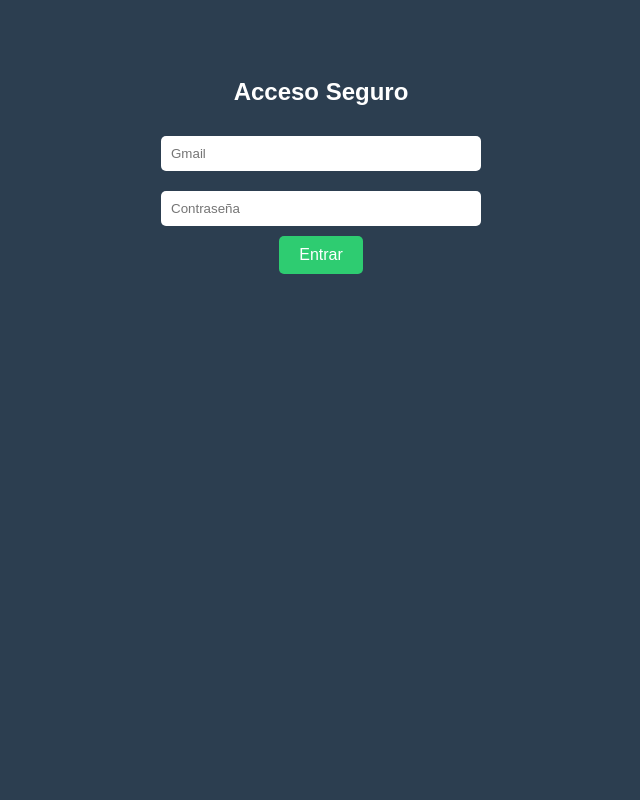
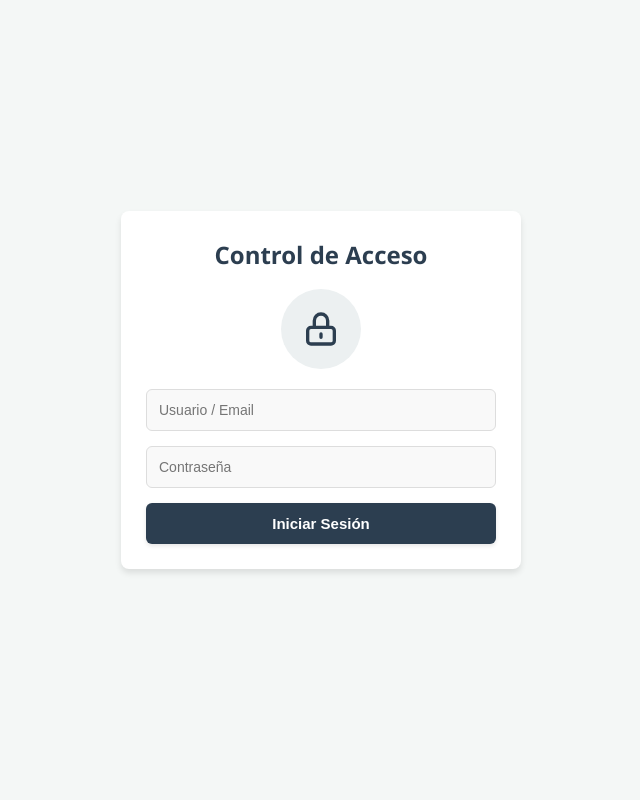
Before and after one commit to markelbugallo/rpi-access-control, a Flask app: page / in a window 1280 px wide. Shown: the whole page, without its empty margins (319-959 px from the left). Run offline with Flask 3, Linux system fonts and the light colour scheme.

Commit message:
html actualizados y css creado

```diff
--- /dev/null
+++ b/static/style.css
@@ -0,0 +1,227 @@
+/* =========================================
+   1. VARIABLES Y RESET GENERAL
+   ========================================= */
+:root {
+    --primary-color: #2c3e50; /* Azul oscuro corporativo */
+    --accent-color: #3498db;  /* Azul brillante */
+    --success-color: #2ecc71; /* Verde */
+    --danger-color: #e74c3c;  /* Rojo */
+    --warning-color: #f39c12; /* Amarillo/Naranja */
+    --bg-color: #f4f7f6;      /* Fondo gris suave */
+    --card-bg: #ffffff;       /* Fondo blanco tarjetas */
+    --text-color: #333;
+    --text-muted: #95a5a6;
+    --shadow: 0 4px 6px rgba(0,0,0,0.1);
+}
+
+* { margin: 0; padding: 0; box-sizing: border-box; }
+
+body {
+    font-family: 'Segoe UI', Tahoma, Geneva, Verdana, sans-serif;
+    background-color: var(--bg-color);
+    color: var(--text-color);
+    line-height: 1.6;
+    padding-top: 70px; /* Espacio reservado para el Navbar fijo */
+}
+
+a { text-decoration: none; color: inherit; transition: opacity 0.2s; }
+ul { list-style: none; }
+
+/* =========================================
+   2. NAVBAR (BARRA DE NAVEGACIÓN)
+   ========================================= */
+.navbar {
+    background-color: var(--primary-color);
+    color: white;
+    padding: 0 2rem;
+    height: 60px;
+    display: flex;
+    align-items: center;
+    justify-content: space-between;
+    position: fixed;
+    top: 0;
+    width: 100%;
+    z-index: 1000;
+    box-shadow: 0 2px 5px rgba(0,0,0,0.2);
+}
+
+.navbar .logo { font-size: 1.5rem; font-weight: bold; letter-spacing: 1px; }
+
+.nav-links { display: flex; align-items: center; gap: 20px; }
+
+.nav-links a {
+    color: #ecf0f1;
+    font-weight: 500;
+    padding: 8px 12px;
+    border-radius: 4px;
+}
+
+.nav-links a:hover { background-color: rgba(255,255,255,0.1); }
+.nav-links a.active { text-decoration: underline; }
+
+.logout-btn { background: var(--danger-color); padding: 5px 15px !important; border-radius: 4px; }
+.logout-btn:hover { background: #c0392b !important; }
+
+/* =========================================
+   3. LAYOUT Y TARJETAS (CARDS)
+   ========================================= */
+.container {
+    max-width: 1100px;
+    margin: 20px auto;
+    padding: 0 20px;
+}
+
+.card {
+    background: var(--card-bg);
+    padding: 25px;
+    border-radius: 8px;
+    box-shadow: var(--shadow);
+    margin-bottom: 20px;
+}
+
+h1, h2, h3 { color: var(--primary-color); margin-bottom: 15px; }
+
+/* =========================================
+   4. ELEMENTOS DE FORMULARIO
+   ========================================= */
+input[type="text"], input[type="email"], input[type="password"] {
+    width: 100%;
+    padding: 12px;
+    margin-bottom: 15px;
+    border: 1px solid #ddd;
+    border-radius: 6px;
+    background: #f9f9f9;
+    font-size: 14px;
+}
+input:focus { outline: none; border-color: var(--accent-color); background: white; }
+
+/* Formulario en línea (para Admin) */
+.form-row { display: flex; gap: 10px; flex-wrap: wrap; }
+.form-row input { flex: 1; margin-bottom: 0; }
+.form-inline { display: inline-block; }
+
+/* =========================================
+   5. BOTONES
+   ========================================= */
+button, .btn {
+    padding: 12px 20px;
+    border: none;
+    border-radius: 6px;
+    cursor: pointer;
+    font-size: 15px;
+    font-weight: 600;
+    transition: all 0.3s ease;
+    display: inline-block;
+    color: white;
+    text-align: center;
+    box-shadow: 0 2px 4px rgba(0,0,0,0.1);
+}
+
+button:hover { transform: translateY(-2px); box-shadow: 0 4px 8px rgba(0,0,0,0.2); opacity: 0.95; }
+button:active { transform: translateY(0); }
+
+/* Variantes de botones */
+.btn-primary { background-color: var(--primary-color); width: 100%; }
+.btn-open { background-color: var(--success-color); }
+.btn-close { background-color: var(--danger-color); }
+.btn-warn { background-color: var(--warning-color); color: white; }
+.btn-info { background-color: var(--primary-color); }
+.btn-dark { background-color: #34495e; }
+.btn-del { background-color: var(--danger-color); padding: 6px 12px; font-size: 13px; }
+
+/* Grupo de botones en Dashboard */
+.controls-group { display: flex; gap: 10px; flex-wrap: wrap; margin-bottom: 20px; }
+
+/* =========================================
+   6. DASHBOARD (GRID Y ESTADOS)
+   ========================================= */
+.status-grid {
+    display: grid;
+    grid-template-columns: repeat(auto-fit, minmax(250px, 1fr));
+    gap: 20px;
+    margin-bottom: 30px;
+}
+
+.status-box {
+    padding: 25px;
+    border-radius: 8px;
+    color: white;
+    text-align: center;
+    box-shadow: var(--shadow);
+    display: flex;
+    flex-direction: column;
+    justify-content: center;
+    min-height: 140px;
+}
+
+.status-box h3 { color: rgba(255,255,255,0.8); font-size: 0.9rem; text-transform: uppercase; margin-bottom: 10px; }
+.status-box h2 { color: white; font-size: 1.8rem; margin: 0; }
+
+/* Colores de estado dinámicos */
+.bg-red { background: var(--danger-color); }
+.bg-green { background: var(--success-color); }
+.bg-blue { background: var(--accent-color); }
+.bg-yellow { background: var(--warning-color); color: #333 !important; } /* Texto oscuro para contraste */
+.bg-yellow h2, .bg-yellow h3 { color: #333 !important; }
+.bg-orange { background: #e67e22; animation: blink 1s infinite; }
+.bg-grey { background: #95a5a6; }
+.bg-dark { background: #34495e; }
+
+@keyframes blink { 50% { opacity: 0.7; } }
+
+/* =========================================
+   7. TABLAS
+   ========================================= */
+.table-responsive { overflow-x: auto; }
+
+table { width: 100%; border-collapse: collapse; margin-top: 10px; min-width: 600px; }
+th { background-color: var(--primary-color); color: white; padding: 15px; text-align: left; }
+td { padding: 12px 15px; border-bottom: 1px solid #eee; color: var(--text-color); }
+tr:last-child td { border-bottom: none; }
+tr:hover { background-color: #f8f9fa; }
+
+/* Estilos de texto para tablas */
+.text-admin { color: var(--warning-color); font-weight: bold; text-transform: uppercase; }
+.text-system { color: #7f8c8d; font-style: italic; text-transform: uppercase; }
+.text-security { color: var(--success-color); font-weight: 500; }
+.text-muted { color: var(--text-muted); font-style: italic; }
+.font-bold { font-weight: bold; }
+
+/* =========================================
+   8. LOGIN PAGE ESPECÍFICO
+   ========================================= */
+body.login-page {
+    padding-top: 0;
+    display: flex;
+    align-items: center;
+    justify-content: center;
+    height: 100vh;
+}
+
+.login-card {
+    width: 100%;
+    max-width: 400px;
+    text-align: center;
+}
+
+.login-icon {
+    width: 80px;
+    height: 80px;
+    background: #ecf0f1;
+    border-radius: 50%;
+    margin: 0 auto 20px;
+    display: flex;
+    align-items: center;
+    justify-content: center;
+}
+
+.login-icon svg { width: 40px; height: 40px; color: var(--primary-color); }
+
+.error-msg {
+    color: var(--danger-color);
+    background: #fce4e4;
+    padding: 10px;
+    border-radius: 4px;
+    margin-bottom: 15px;
+    display: none;
+}
--- a/templates/login.html
+++ b/templates/login.html
@@ -1,39 +1,36 @@
 <!DOCTYPE html>
-<html>
+<html lang="es">
 <head>
-    <title>Login RPi</title>
+    <meta charset="UTF-8">
+    <title>Acceso Seguro</title>
     <meta name="viewport" content="width=device-width, initial-scale=1">
-    <style>
-        body { font-family: sans-serif; text-align: center; padding: 50px; background: #2c3e50; color: white;}
-        input { padding: 10px; margin: 10px; width: 80%; max-width: 300px; border-radius: 5px; border: none;}
-        button { padding: 10px 20px; background: #2ecc71; color: white; border: none; border-radius: 5px; cursor: pointer; font-size: 16px;}
-        .error { color: #e74c3c; font-weight: bold; background: white; padding: 10px; border-radius: 5px; display: none; margin-bottom: 15px;}
-    </style>
+    <link rel="stylesheet" href="{{ url_for('static', filename='style.css') }}">
 </head>
-<body>
-    <h2>Acceso Seguro</h2>
+<body class="login-page">
 
-    <div id="mensaje-error" class="error"></div>
+    <div class="card login-card">
+        <h2>Control de Acceso</h2>
 
-    <form onsubmit="hacerLogin(event)">
-        <input type="email" id="email" name="email" placeholder="Gmail" required><br>
-        <input type="password" id="password" name="password" placeholder="Contraseña" required><br>
-        <button type="submit">Entrar</button>
-    </form>
+        <div class="login-icon">
+            <svg fill="none" stroke="currentColor" viewBox="0 0 24 24"><path stroke-linecap="round" stroke-linejoin="round" stroke-width="2" d="M12 15v2m-6 4h12a2 2 0 002-2v-6a2 2 0 00-2-2H6a2 2 0 00-2 2v6a2 2 0 002 2zm10-10V7a4 4 0 00-8 0v4h8z"></path></svg>
+        </div>
+
+        <div id="mensaje-error" class="error-msg"></div>
+
+        <form onsubmit="hacerLogin(event)">
+            <input type="email" id="email" name="email" placeholder="Usuario / Email" required>
+            <input type="password" id="password" name="password" placeholder="Contraseña" required>
+            <button type="submit" class="btn btn-primary">Iniciar Sesión</button>
+        </form>
+    </div>
 
     <script>
         async function hacerLogin(event) {
-            event.preventDefault(); // Evita que se recargue la página
-
-            // Ahora esto funcionará porque los inputs tienen ID
-            const emailElement = document.getElementById('email');
-            const passwordElement = document.getElementById('password');
+            event.preventDefault();
+            const email = document.getElementById('email').value;
+            const password = document.getElementById('password').value;
             const errorBox = document.getElementById('mensaje-error');
 
-            const email = emailElement.value;
-            const password = passwordElement.value;
-
-            // Limpiamos errores previos
             errorBox.style.display = 'none';
 
             try {
@@ -42,21 +39,17 @@
                     headers: {'Content-Type': 'application/json'},
                     body: JSON.stringify({ email: email, password: password })
                 });
-
                 const data = await response.json();
 
                 if (data.status === 'ok') {
-                    // ¡ÉXITO! Redirigimos al dashboard
-                    window.location.href = '/dashboard';
+                    window.location.href = '/index';
                 } else {
-                    // ERROR: Mostramos el mensaje
                     errorBox.innerText = data.message || "Credenciales incorrectas";
-                    errorBox.style.display = "block";
+                    errorBox.style.display = 'block';
                 }
             } catch (e) {
-                console.error(e);
-                errorBox.innerText = "Error de conexión con la Raspberry Pi";
-                errorBox.style.display = "block";
+                errorBox.innerText = "Error de conexión";
+                errorBox.style.display = 'block';
             }
         }
     </script>
--- a/web.py
+++ b/web.py
@@ -38,7 +38,7 @@ def registrar_evento(usuario_id, accion):
 @app.route('/', methods=['GET', 'POST'])
 def login():
     if 'user' in session:
-        return redirect(url_for('dashboard'))
+        return redirect(url_for('index'))
 
     # Si no esta logeado, mostramos el formulario de login
     return render_template('login.html')
@@ -73,21 +73,21 @@ def logout():
     session.clear()
     return redirect(url_for('login'))
 
-# DASHBOARD PRINCIPAL
-@app.route('/dashboard')
-def dashboard():
+# PAGINA PRINCIPAL (index)
+@app.route('/index')
+def index():
     if 'user' not in session:
         return redirect(url_for('login'))
 
     es_admin = (session.get('permiso') == 1)
-    return render_template('dashboard.html', user=session['user'], es_admin=es_admin)
+    return render_template('index.html', user=session['user'], es_admin=es_admin)
 
 
 # RUTAS ADMIN
 @app.route('/admin/usuarios', methods=['GET', 'POST'])
 def admin_usuarios():
     # Protección: Solo admin (permiso 1)
-    if session.get('permiso') != 1: return redirect(url_for('dashboard'))
+    if session.get('permiso') != 1: return redirect(url_for('index'))
 
     conn = get_db_connection()
 
@@ -123,7 +123,7 @@ def admin_usuarios():
 
 @app.route('/admin/historial')
 def admin_historial():
-    if session.get('permiso') != 1: return redirect(url_for('dashboard'))
+    if session.get('permiso') != 1: return redirect(url_for('index'))
 
     conn = get_db_connection()
 
```
Also changed, not shown: templates/admin_historial.html (+34 -15 lines), templates/admin_usuarios.html (+32 -21 lines), templates/dashboard.html (deleted, +0 -130 lines), templates/index.html (added, +112 -0 lines).
